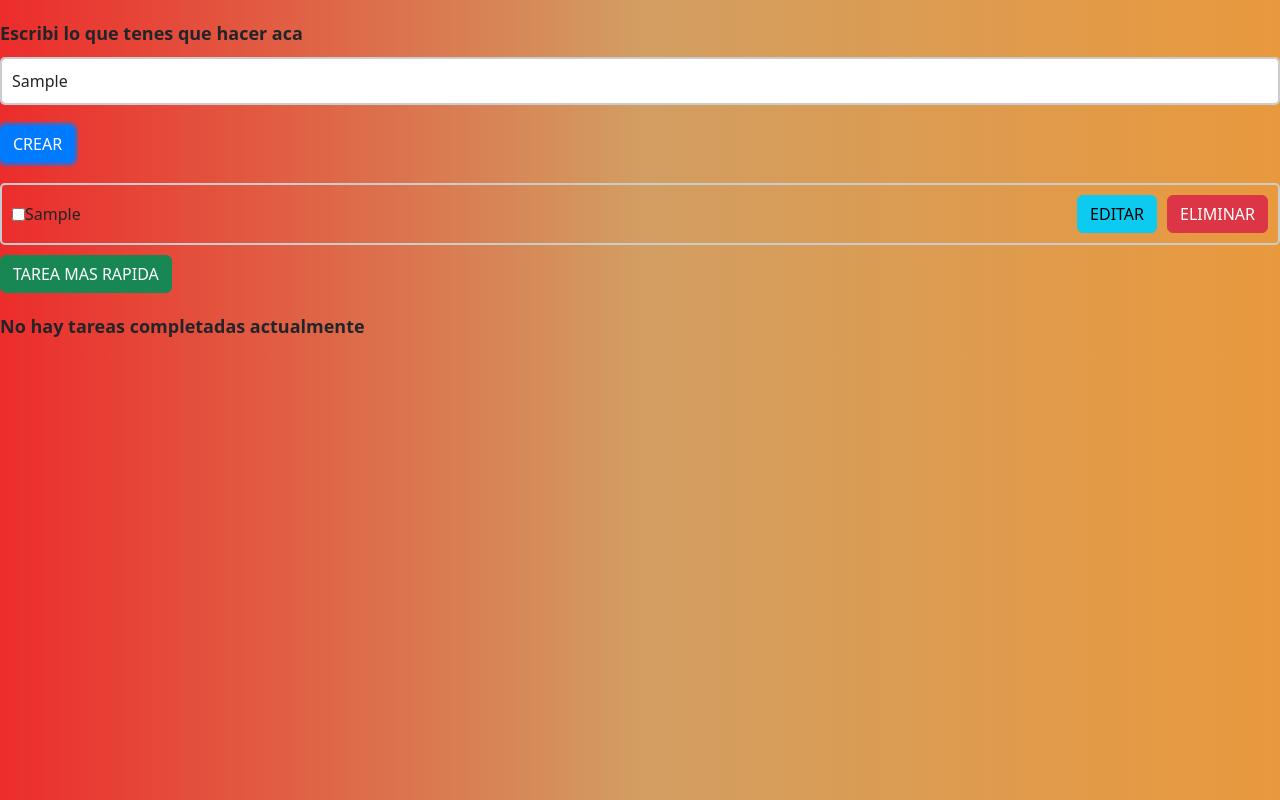
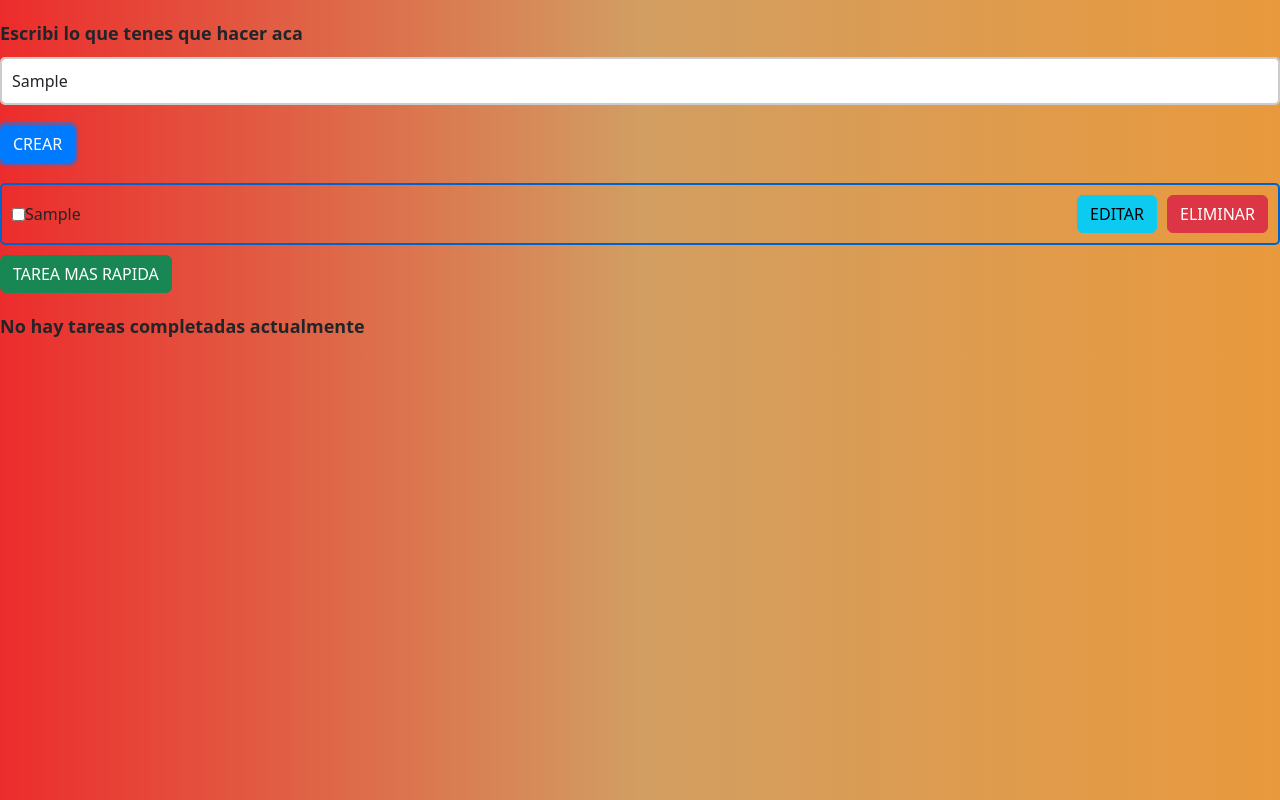
Before and after one commit to MatiasBurecovics/TP-2-TODO-List, a plain HTML site: page Tp2_EFSI/Index.html in a window 1280 px wide. Both pictures are taken after typing "Sample" into the empty fields and a click on the button "CREAR". Drawn offline with nearby package versions, Linux system fonts and the light colour scheme.

Commit message:
Update main.css

```diff
--- a/Tp2_EFSI/main.css
+++ b/Tp2_EFSI/main.css
@@ -50,7 +50,7 @@ button:hover {
   font-size: 16px;
   padding: 10px;
   border-radius: 5px;
-  border: 2px solid #ccc;
+  border: 2px solid #0062cc;
   margin-bottom: 10px;
   display: flex;
   align-items: center;
@@ -101,7 +101,7 @@ button:hover {
   box-shadow: 0 0 0 0.2rem rgba(0, 123, 255, 0.5);
 }
 
-/* Estilos para el botón Editar */
+
 .btn-info {
   background-color: #17a2b8;
   color: #fff;
@@ -116,7 +116,7 @@ button:hover {
   box-shadow: 0 0 0 0.2rem rgba(23, 162, 184, 0.5);
 }
 
-/* Estilos para el botón Eliminar */
+
 .btn-danger {
   background-color: #dc3545;
   color: #fff;
```
